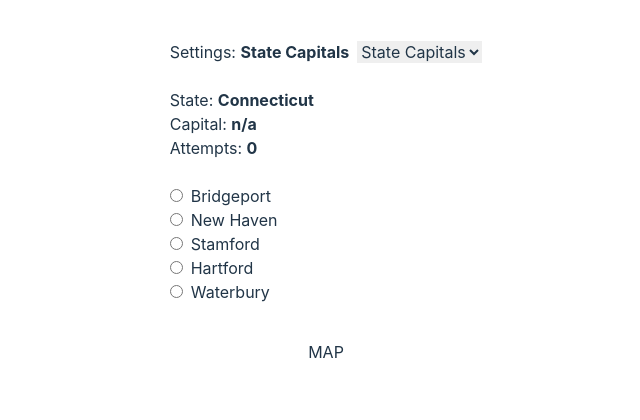
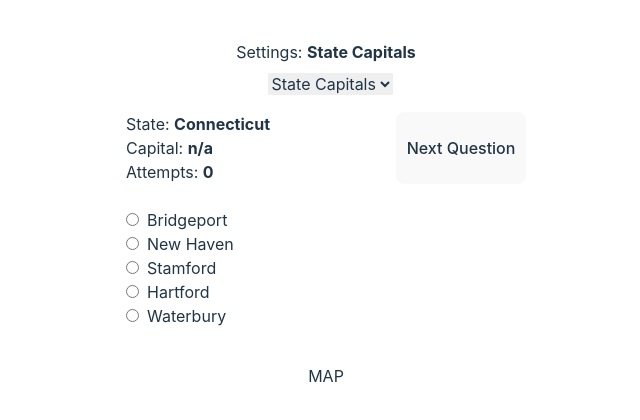
Before and after one commit to n8rzz/atlas-run, a React (Vite) app: page / in a window 1280 px wide. Shown: the top 420 px of the page, without its empty margins (314-954 px from the left). Built offline with nearby package versions, Linux system fonts and the light colour scheme.

Commit message:
adds a little more width to the view

```diff
--- a/src/App.css
+++ b/src/App.css
@@ -1,5 +1,6 @@
 #root {
   max-width: 1280px;
+  min-width: 500px;
   margin: 0 auto;
   padding: 2rem;
   text-align: center;
--- a/src/App.tsx
+++ b/src/App.tsx
@@ -1,12 +1,12 @@
-import { GameActionBar } from "./components/game-action-bar/GameActionBar";
+import { GameActionBar } from './components/game-action-bar/GameActionBar';
 
 export function App() {
   return (
-    <div className={"flex flex-col align-center"}>
-      <div className={"w-full"}>
+    <div className={'flex flex-col align-center'}>
+      <div className={'w-full min-w-[400px]'}>
         <GameActionBar />
       </div>
-      <div className={"mt-3"}>{"MAP"}</div>
+      <div className={'mt-3'}>{'MAP'}</div>
     </div>
   );
 }
--- a/src/components/game-action-bar/GameActionBar.tsx
+++ b/src/components/game-action-bar/GameActionBar.tsx
@@ -23,6 +23,17 @@ export function GameActionBar() {
   const handleSelectAnswer = (selectedAnswer: string) => {
     setAnswerAttemptCount(answerAttemptCount + 1);
     setAnswer(selectedAnswer);
+
+    validateAnswer(selectedAnswer);
+  };
+
+  const validateAnswer = (selectedAnswer: string) => {
+    const visual =
+      selectedAnswer === selectedStateWithCities.capital
+        ? '=== === :::: '
+        : '!!! !!! !!!! ';
+
+    console.log(visual, selectedAnswer, selectedStateWithCities.capital);
   };
 
   return (
--- a/src/components/game-action-bar/game-settings/GameSettings.tsx
+++ b/src/components/game-action-bar/game-settings/GameSettings.tsx
@@ -12,10 +12,12 @@ export function GameSettings(props: IProps) {
   };
 
   return (
-    <div className={'flex items-center'}>
-      <h2 className={'my-2'}>
-        {`Settings: `} <b>{gameModeLabels[props.selectedGameMode]}</b>
-      </h2>
+    <div>
+      <div className={'text-center'}>
+        <h2 className={'my-2'}>
+          {`Settings: `} <b>{gameModeLabels[props.selectedGameMode]}</b>
+        </h2>
+      </div>
 
       <div className={'ml-2'}>
         <select
--- a/src/components/game-action-bar/question-header/QuestionHeader.tsx
+++ b/src/components/game-action-bar/question-header/QuestionHeader.tsx
@@ -8,7 +8,8 @@ export interface IProps {
 
 export function QuestionHeader(props: IProps) {
   return (
-    <div className={'my-3'}>
+    <div className={'my-3 flex justify-between'}>
+      <div>
         <h3>
           {'State: '} <b>{props.selectedStateWithCities.name}</b>
         </h3>
@@ -21,5 +22,7 @@ export function QuestionHeader(props: IProps) {
           {'Attempts: '} <b>{props.answerAttemptCount}</b>
         </p>
       </div>
+      <button>{'Next Question'}</button>
+    </div>
   );
 }
--- a/src/index.css
+++ b/src/index.css
@@ -40,7 +40,7 @@ h1 {
 button {
   border-radius: 8px;
   border: 1px solid transparent;
-  padding: 0.6em 1.2em;
+  padding: 0.3em 0.6em;
   font-size: 1em;
   font-weight: 500;
   font-family: inherit;
```
Lines whose indentation alone changed are shown as unchanged.
